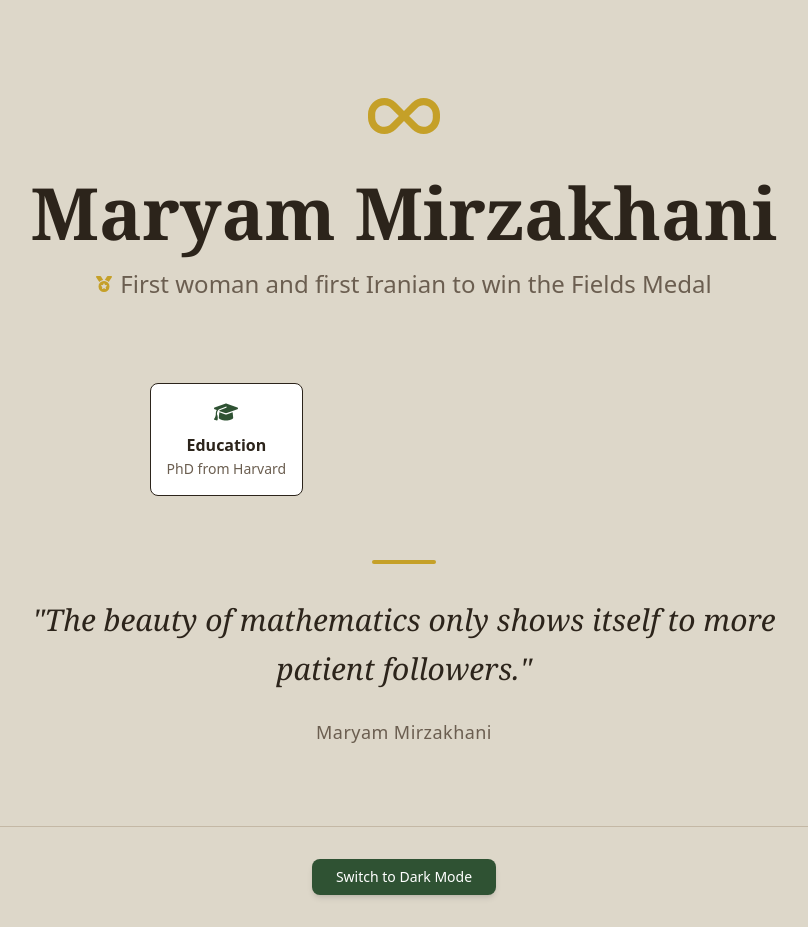
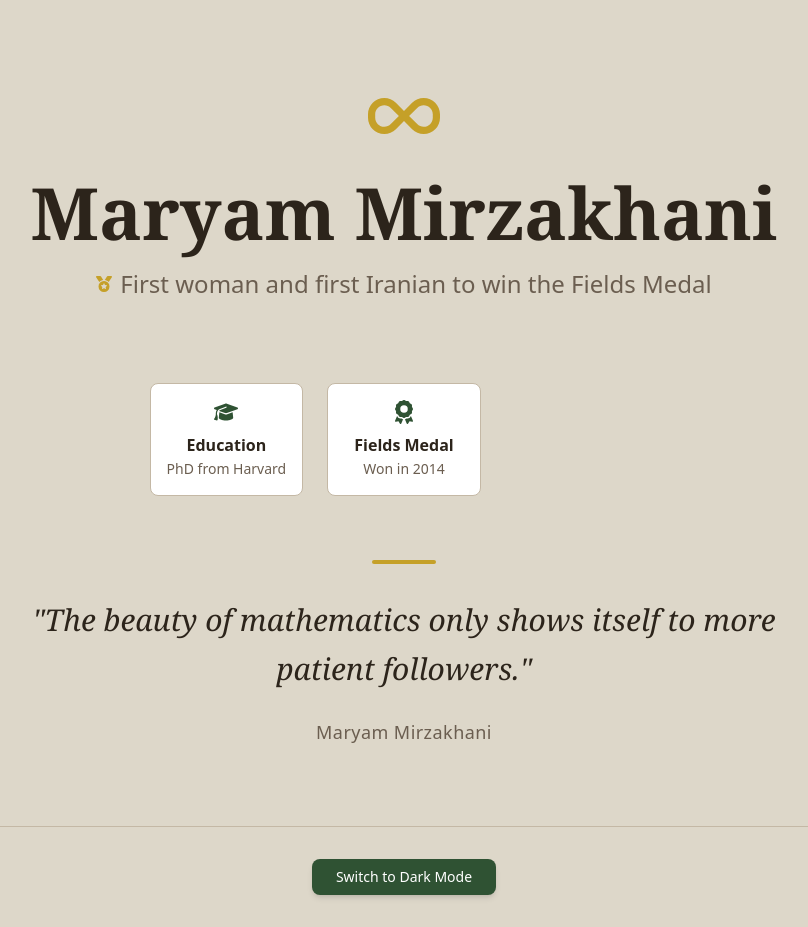
Before and after one commit to zibanoori/mirzakhani-inspire, a React (Vite) app: page / in a window 1280 px wide. Shown: the whole page, without its empty margins (236-1044 px from the left). Built offline with nearby package versions, Linux system fonts and the light colour scheme.

Commit message:
Feat: add Fields Medal card and fix JSX syntax

```diff
--- a/src/App.jsx
+++ b/src/App.jsx
@@ -33,10 +33,15 @@ function App() {
           </p>
         </div>
         <div className="grid grid-cols-2 md:grid-cols-3 gap-6 max-w-4xl mx-auto mt-12 mb-16">
-          <div className="p-4 border bordr-line rounded-lg bg-surface">
+          <div className="p-4 border border-line rounded-lg bg-surface">
             <FaGraduationCap className="text-accent mx-auto mb-2" size={24} />
             <h3 className="font-bold text-ink">Education</h3>
             <p className="text-sm text-muted">PhD from Harvard</p>
+          </div>
+          <div className="p-4 border border-line rounded-lg bg-surface">
+            <FaAward className="text-accent mx-auto mb-2" size={24} />
+            <h3 className="font-bold text-ink">Fields Medal</h3>
+            <p className="text-sm text-muted">Won in 2014</p>
           </div>
         </div>
         <section className="max-w-3xl mx-auto">
```
